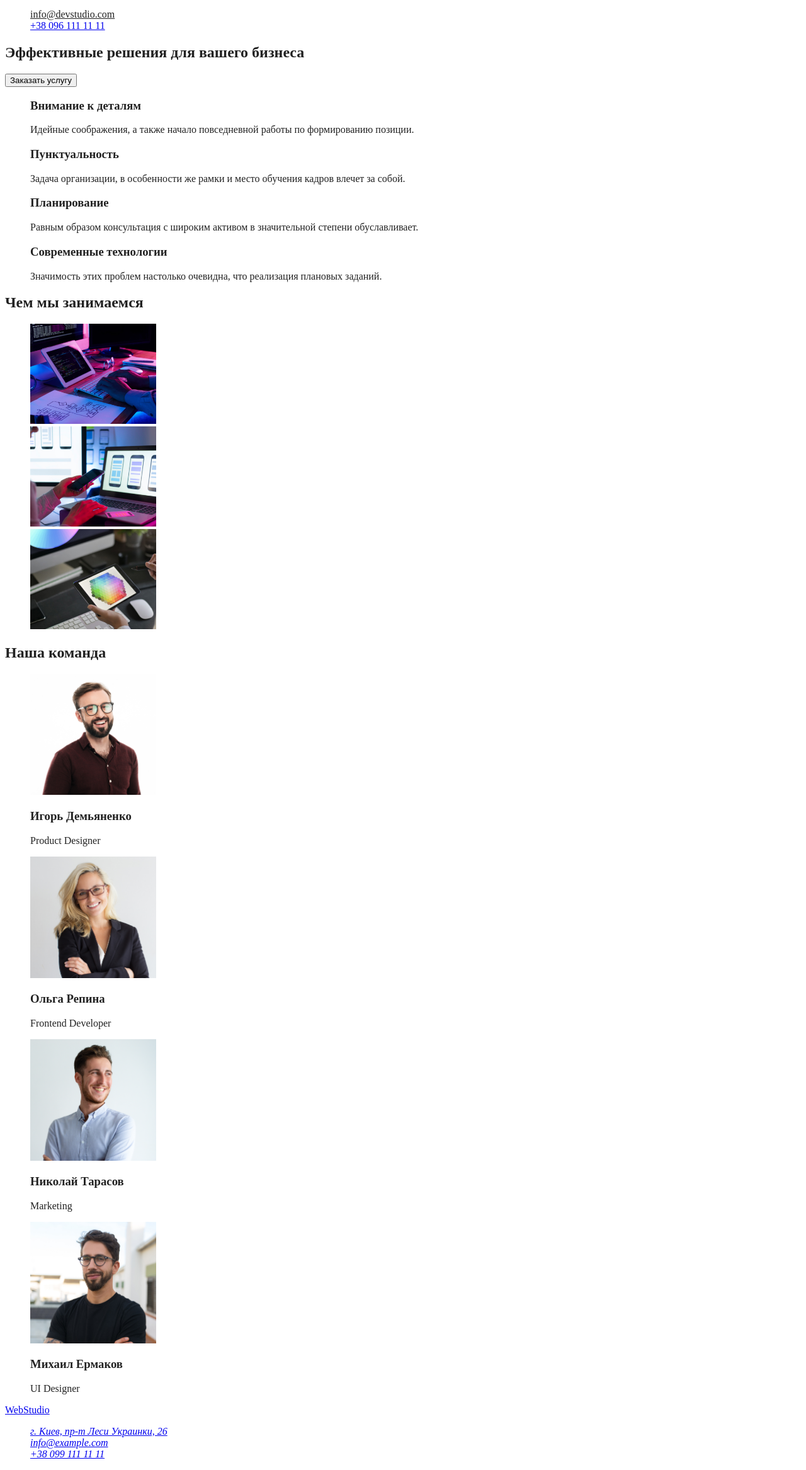
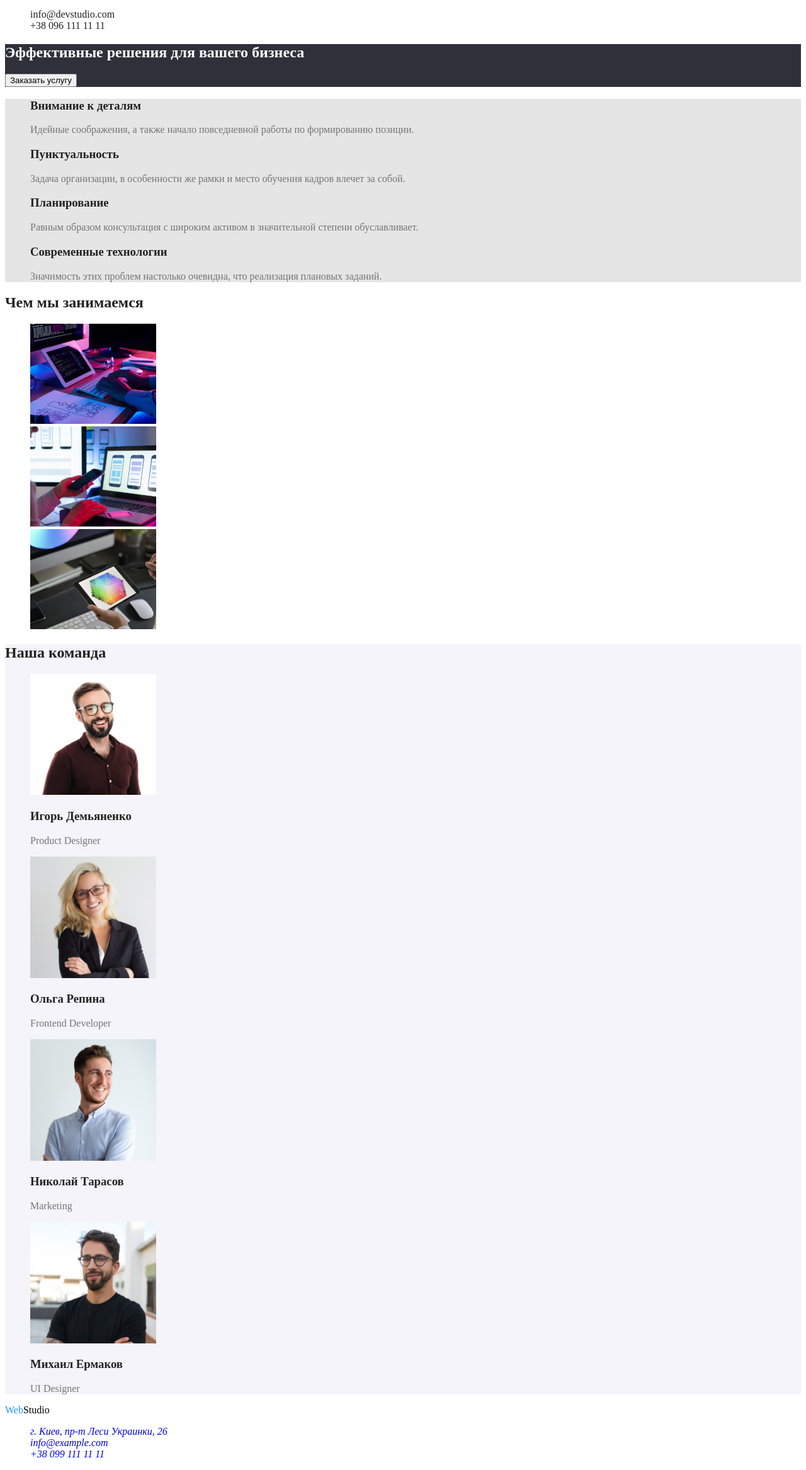
Before and after one commit to Sap4uk/goit-markup-hw-02, a plain HTML site: page homework2/index.html in a window 1280 px wide. Shown: the part 98-2432 px from the top of the page at 63% size. Drawn offline with Linux system fonts and the light colour scheme.

Commit message:
add css and create new html potfolio

```diff
--- a/homework2/css/style.css
+++ b/homework2/css/style.css
@@ -12,6 +12,16 @@ ul {
   list-style: none;
 }
 
+a {
+  text-decoration: none;
+}
+/* logo */
+.logo {
+  color: black;
+}
+.logo span {
+  color: #2196f3;
+}
 /* site nav*/
 
 .site-nav .link {
@@ -22,3 +32,33 @@ ul {
 .site-nav .link:focus {
   color: #2196f3;
 }
+
+/* hero */
+
+.hero {
+  background-color: #2f303a;
+}
+.hero h1 {
+  color: #ffffff;
+}
+
+/* hero-description */
+
+.hero-description {
+  background-color: #e5e5e5;
+}
+.hero-list > h3 {
+  color: #212121;
+}
+
+.hero-description p,
+.team p {
+  color: #757575;
+}
+
+/* team */
+.team {
+  background-color: #f5f4fa;
+}
+
+/* address */
--- a/homework2/index.html
+++ b/homework2/index.html
@@ -19,19 +19,19 @@
     </nav>
         <ul class="site-nav">
             <li><a href="#" class="link">info@devstudio.com</a></li>
-            <li><a href="#">+38 096 111 11 11</a></li>
+            <li><a href="#" class="link">+38 096 111 11 11</a></li>
         </ul>
 
     </header>
     <main>
-        <section>
+        <section class="hero">
             <h1>Эффективные решения для вашего бизнеса</h1>
             <button>Заказать услугу</button>
 
         </section>
 
-        <section>
-            <ul>
+        <section class="hero-description">
+            <ul class="hero-list">
                 <li>
                     <h3>Внимание к деталям</h3>
                     <p>Идейные соображения, а также начало повседневной работы по формированию позиции.</p>
@@ -67,7 +67,8 @@
             </ul>
 
         </section>
-        <section>
+
+        <section class="team">
             <h2>Наша команда</h2>
 
             <ul>
@@ -108,11 +109,11 @@
     </main>
     <footer>
         <a href="/" class="logo"><span>Web</span>Studio</a>
-        <address>
+        <address class="address">
             <ul>
-                <li><a href="#">г. Киев, пр-т Леси Украинки, 26</a></li>
-                <li><a href="#">info@example.com</a></li>
-                <li><a href="#">+38 099 111 11 11</a></li>
+                <li><a href="#" class="address-link">г. Киев, пр-т Леси Украинки, 26</a></li>
+                <li><a href="#" class="address-link">info@example.com</a></li>
+                <li><a href="#" class="address-link">+38 099 111 11 11</a></li>
             </ul>
         </address>
     </footer>
```
Also changed, not shown: homework2/portfolio.html (added, +47 -0 lines).
